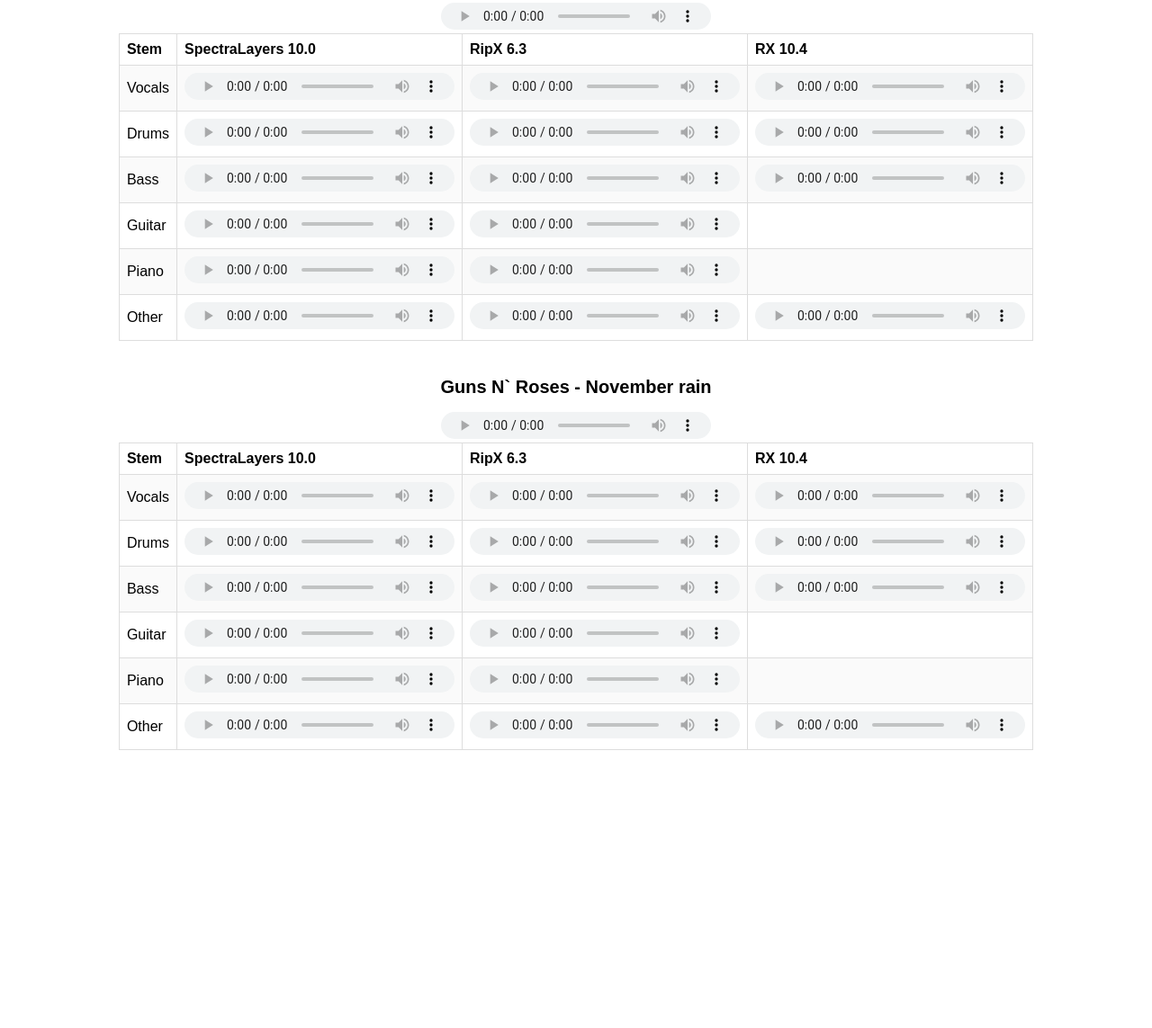
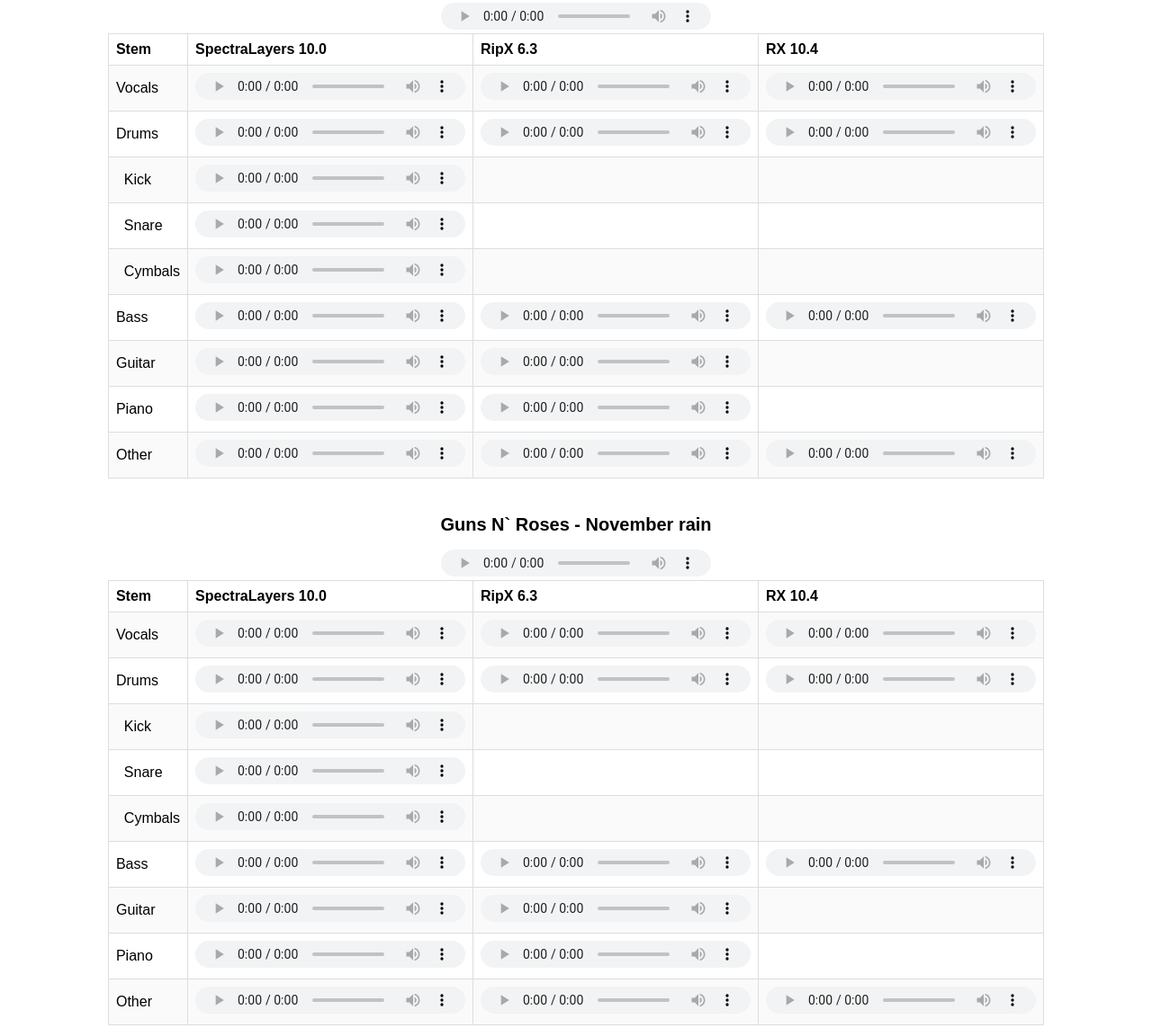
Before and after one commit to divideconcept/Unmix-Comparison, a plain HTML site: page index.html in a window 1280 px wide. Shown: the part 131-1274 px from the top of the page at 90% size. Before the commit the page ends 973 px from the top, so only its background shows below. Drawn offline with Linux system fonts and the light colour scheme.

Commit message:
Add files via upload

```diff
--- a/index.html
+++ b/index.html
@@ -61,6 +61,24 @@ audio {
         <td><audio controls src="https://github.com/divideconcept/Unmix-Comparison/blob/main/thebestoftimes_rx_drums.wav?raw=true"></audio></td>
     </tr>
     <tr>
+        <td>&nbsp;&nbsp;Kick</td>
+        <td><audio controls src="https://github.com/divideconcept/Unmix-Comparison/blob/main/thebestoftimes_sl_drums_kick.wav?raw=true"></audio></td>
+        <td></td>
+        <td></td>
+    </tr>
+    <tr>
+        <td>&nbsp;&nbsp;Snare</td>
+        <td><audio controls src="https://github.com/divideconcept/Unmix-Comparison/blob/main/thebestoftimes_sl_drums_snare.wav?raw=true"></audio></td>
+        <td></td>
+        <td></td>
+    </tr>
+    <tr>
+        <td>&nbsp;&nbsp;Cymbals</td>
+        <td><audio controls src="https://github.com/divideconcept/Unmix-Comparison/blob/main/thebestoftimes_sl_drums_cymbals.wav?raw=true"></audio></td>
+        <td></td>
+        <td></td>
+    </tr>
+    <tr>
         <td>Bass</td>
         <td><audio controls src="https://github.com/divideconcept/Unmix-Comparison/blob/main/thebestoftimes_sl_bass.wav?raw=true"></audio></td>
         <td><audio controls src="https://github.com/divideconcept/Unmix-Comparison/blob/main/thebestoftimes_ripx_bass.wav?raw=true"></audio></td>
@@ -108,6 +126,24 @@ audio {
         <td><audio controls src="https://github.com/divideconcept/Unmix-Comparison/blob/main/novemberrain_rx_drums.wav?raw=true"></audio></td>
     </tr>
     <tr>
+        <td>&nbsp;&nbsp;Kick</td>
+        <td><audio controls src="https://github.com/divideconcept/Unmix-Comparison/blob/main/novemberrain_sl_drums_kick.wav?raw=true"></audio></td>
+        <td></td>
+        <td></td>
+    </tr>
+    <tr>
+        <td>&nbsp;&nbsp;Snare</td>
+        <td><audio controls src="https://github.com/divideconcept/Unmix-Comparison/blob/main/novemberrain_sl_drums_snare.wav?raw=true"></audio></td>
+        <td></td>
+        <td></td>
+    </tr>
+    <tr>
+        <td>&nbsp;&nbsp;Cymbals</td>
+        <td><audio controls src="https://github.com/divideconcept/Unmix-Comparison/blob/main/novemberrain_sl_drums_cymbals.wav?raw=true"></audio></td>
+        <td></td>
+        <td></td>
+    </tr>
+    <tr>
         <td>Bass</td>
         <td><audio controls src="https://github.com/divideconcept/Unmix-Comparison/blob/main/novemberrain_sl_bass.wav?raw=true"></audio></td>
         <td><audio controls src="https://github.com/divideconcept/Unmix-Comparison/blob/main/novemberrain_ripx_bass.wav?raw=true"></audio></td>
```
Also changed, not shown: 6 other files.
